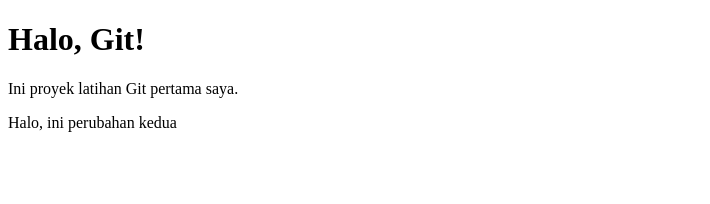
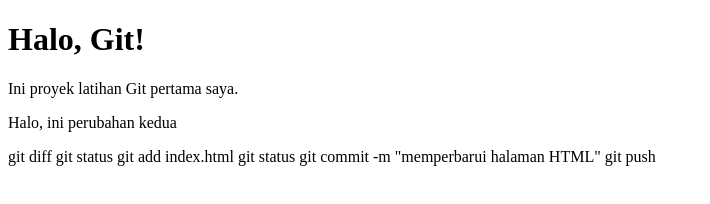
Before and after one commit to yufaabdillah-cloud/latihan-git, a plain HTML site: page latihan-github/index.html in a window 1280 px wide. Shown: the whole page, without its empty margins (0-710 px from the left). Drawn offline with Linux system fonts and the light colour scheme.

Commit message:
ngoding + git = sempurna

```diff
--- a/latihan-github/index.html
+++ b/latihan-github/index.html
@@ -9,5 +9,12 @@
     <p>Ini proyek latihan Git pertama saya.</p>
 
     <p>Halo, ini perubahan kedua</p>
+
+    <p>git diff
+    git status
+    git add index.html
+    git status
+    git commit -m "memperbarui halaman HTML"
+    git push</p>
 </body>
 </html>
```
